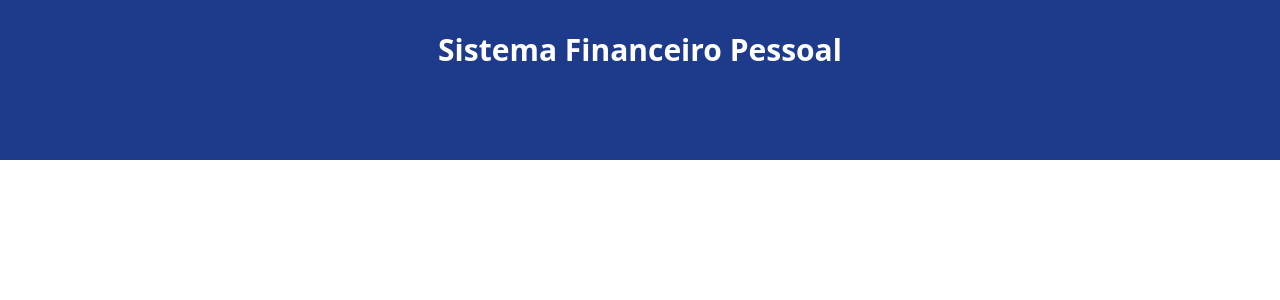
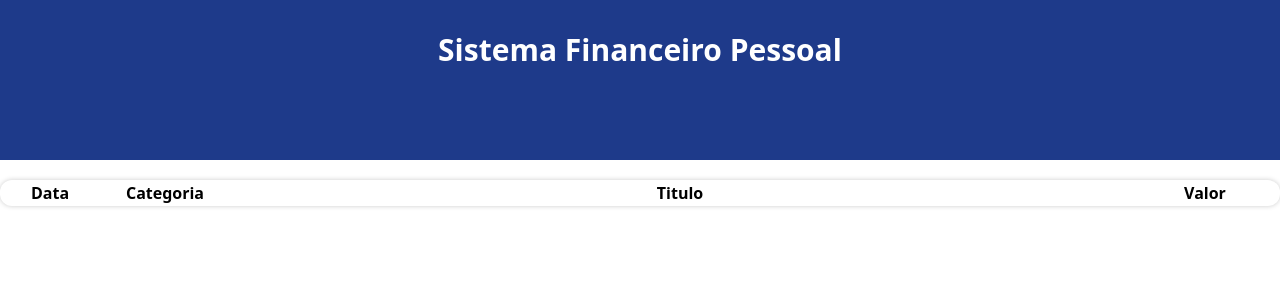
Before and after one commit to FelipeSousaRocha/Sistema-de-Fina-as-Pessoais, a React (Vite) app in the folder SFP/: page / in a window 1280 px wide. Shown: the top 300 px of the page. Built offline with nearby package versions, Linux system fonts and the light colour scheme.

Commit message:
Adicionado styled-component

```diff
--- a/SFP/package.json
+++ b/SFP/package.json
@@ -18,6 +18,7 @@
     "@vitejs/plugin-react": "^3.1.0",
     "autoprefixer": "^10.4.13",
     "postcss": "^8.4.21",
+    "tailwind-styled-components": "^2.2.0",
     "tailwindcss": "^3.2.7",
     "typescript": "^4.9.3",
     "vite": "^4.1.0"
--- a/SFP/src/App.tsx
+++ b/SFP/src/App.tsx
@@ -1,6 +1,20 @@
+import { useState, useEffect } from "react"; //UseEffect para monitorar determinadas circunstancias
 import { Item } from "./types/Item";
+import { Category } from "./types/Category";
+import { categories } from "./data/categories";
+import { items } from "./data/items"; //Mutaveis por isso o uso do State
+import { getCurrentMounth, filterListByMounth } from "./helpers/dateFilter"; //Importa mes/ano atual
+import { TableArea } from "./components/TableArea";
 
 function App() {
+  const [list, setList] = useState(items); //Lista de items de data
+  const [filteredList, setFilteredList] = useState<Item[]>([]); //Array de Item vazio
+  const [currentMounth, setCurrentMounth] = useState(getCurrentMounth()); //Mes/Ano atual
+
+  useEffect(()=>{
+    setFilteredList( filterListByMounth(list, currentMounth) );//Funcao vai pegar a lista pura vai filtrar e gerar uma nova lista
+    }, [list, currentMounth]
+  );//Caso um desses Estados se modifique
 
   return (
     <div>
@@ -15,6 +29,7 @@ function App() {
         {/* Area de insercao */}
 
         {/* Tabela de itens */}
+        <TableArea/>
       </body>
     </div>
   )
--- /dev/null
+++ b/SFP/src/components/TableArea/index.tsx
@@ -0,0 +1,19 @@
+import * as C from './styles'
+
+export function TableArea() {
+  return(
+    <table className="w-full bg-white p-3 shadow-[0px_0px_5px_#CCC] rounded-xl mt-5">
+       <thead>
+          <tr>
+            <C.TableHeadColumn width={100}>Data</C.TableHeadColumn>
+            <C.TableHeadColumn width={130}>Categoria</C.TableHeadColumn>
+            <C.TableHeadColumn>Titulo</C.TableHeadColumn>
+            <C.TableHeadColumn width={150}>Valor</C.TableHeadColumn>
+          </tr>
+       </thead>
+       <tbody>
+
+       </tbody>
+    </table>
+  );
+}
--- /dev/null
+++ b/SFP/src/components/TableArea/styles.ts
@@ -0,0 +1,7 @@
+import styled from 'tailwind-styled-components';
+
+export const TableHeadColumn = styled.th<{width?: number}>`//Prop opcional
+  width: ${props => props.width? `${props.width}px` : 'auto'};//Verifica se tem prop
+  padding: 10px 0;
+  text-align: left;
+`;
--- a/SFP/src/data/items.ts
+++ b/SFP/src/data/items.ts
@@ -5,7 +5,7 @@ export const items: Item[] = [
     date: new Date(2021, 9, 15), category: 'food', title: 'McDonalds', value: 32.12
   },
   {
-    date: new Date(2021, 10, 08), category: 'food', title: 'BurgerKing', value: 29
+    date: new Date(2021, 10, 8), category: 'food', title: 'BurgerKing', value: 29
   },
   {
     date: new Date(2021, 9, 16), category: 'rent', title: 'Aluguel apartamento', value: 2300
--- /dev/null
+++ b/SFP/src/helpers/dateFilter.ts
@@ -0,0 +1,23 @@
+import { Item } from "../types/Item";
+
+export const getCurrentMounth = () => {
+  let now = new Date(); //Instanciando variavel do tipo Date
+  return `${now.getFullYear()}-${now.getMonth()+1}`; //Pegar mes com + 1 porque comeca do zero e ano
+};
+
+export const filterListByMounth = (list:Item[], date: string): Item[] => {
+  let newList: Item[] = [];
+  let [year, mounth] = date.split('-');//Gera um Array com dois itens [0]-[1]
+
+  for(let i in list){
+    if (
+      list[i].date.getFullYear() === parseInt(year)
+      && (list[i].date.getMonth()+ 1) === parseInt(mounth)
+    )
+    {
+      newList.push(list[i]);//Se o ano e mes forem iguais eu coloco no Array
+    }
+  }
+
+  return newList;
+};
```
Also changed, not shown: 1 other file (tests, documents, lock files or other folders).
